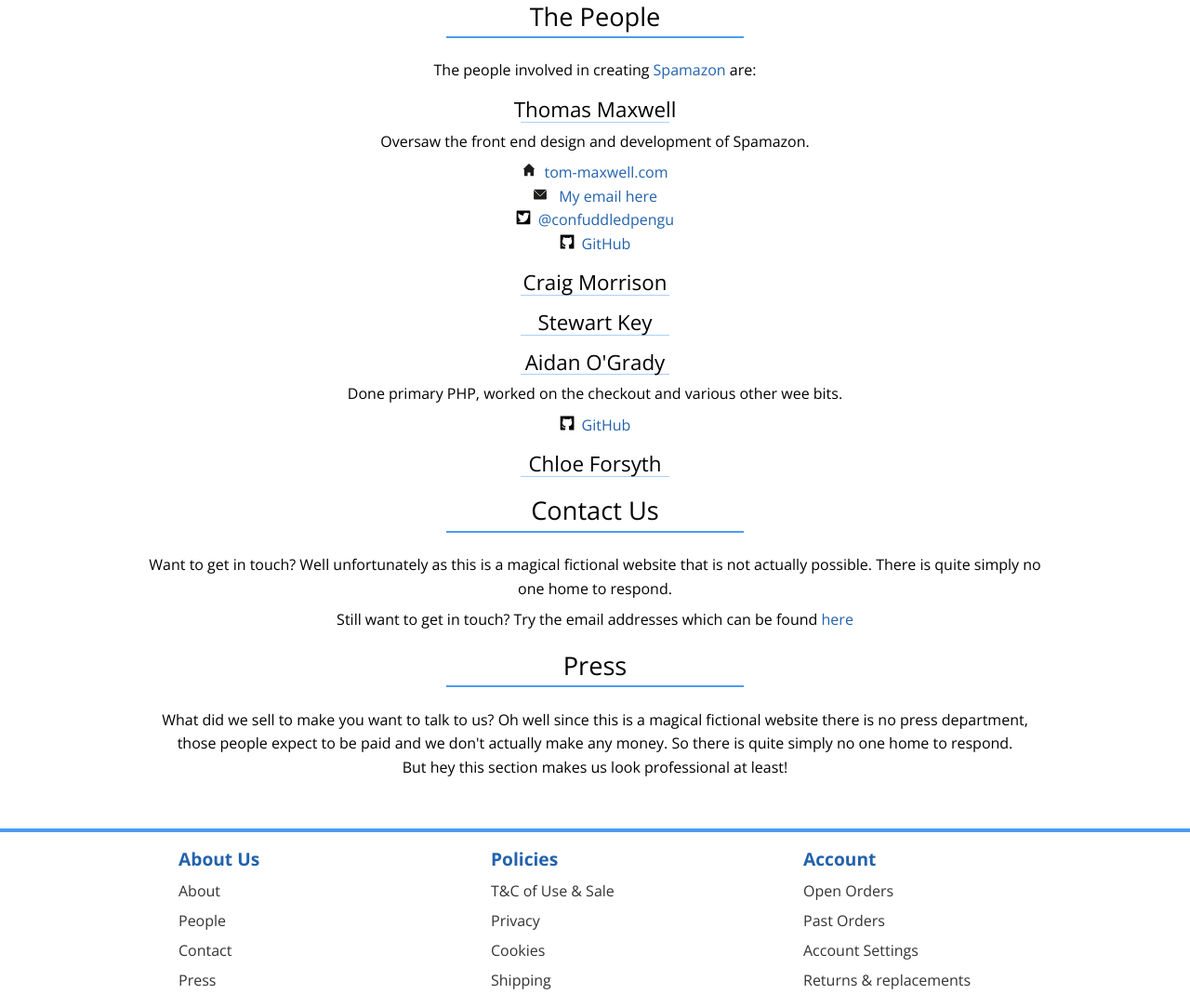
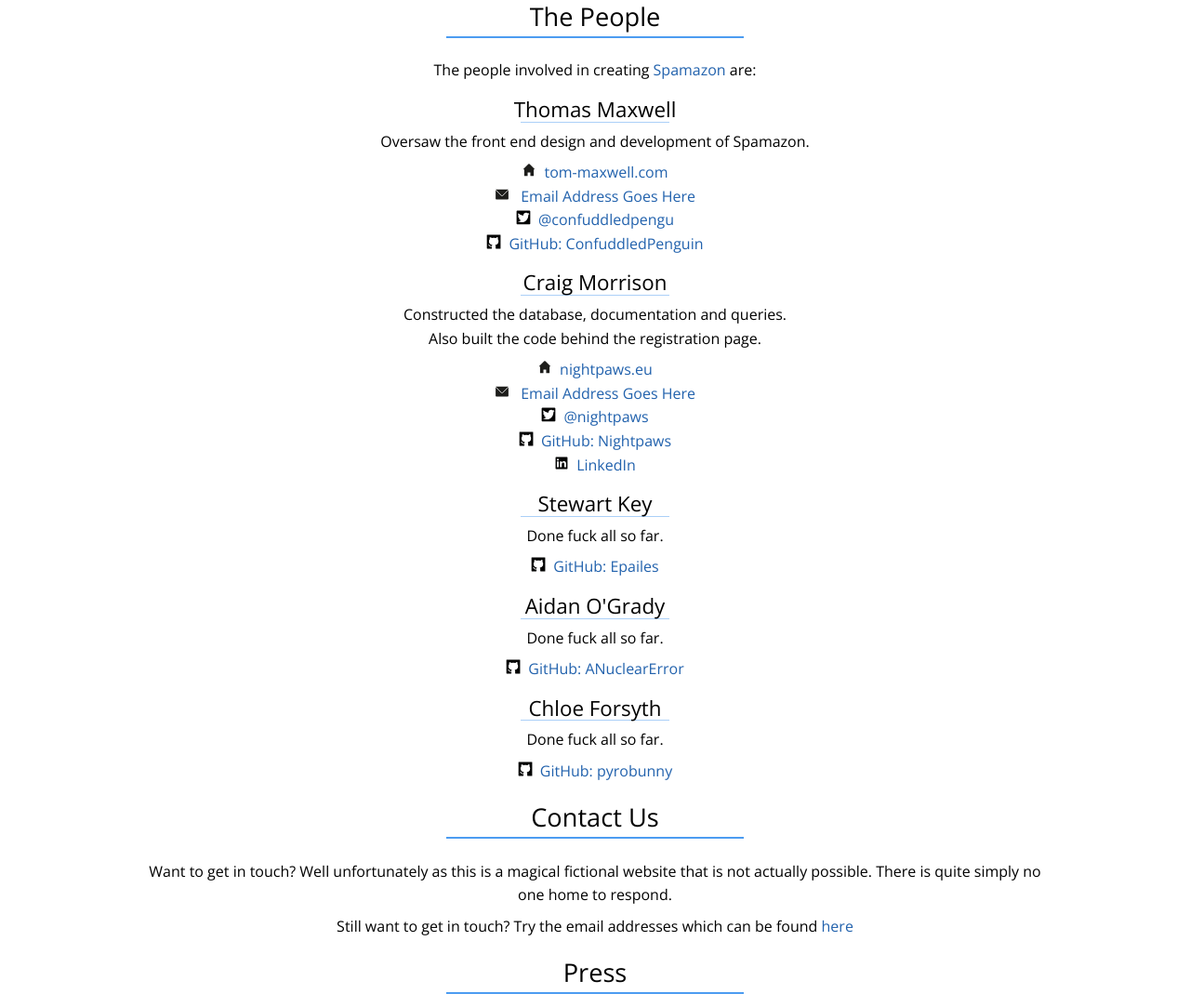
Before and after one commit to nightpaws/Spamazon-Shopping-Site-Project, a PHP site: page /about.php in a window 1280 px wide. Shown: the part 558-1641 px from the top of the page at 93% size. Run offline with PHP 8.4, Linux system fonts and the light colour scheme; some libraries are stand-ins or nearby versions.

Commit message:
Updated About page
Added Default values for members who have yet to fill in their
profiles: @ANuclearError @Epailes @PyroBunny
Created issue: #21 regarding this

```diff
--- a/html-css-template/about.php
+++ b/html-css-template/about.php
@@ -44,33 +44,45 @@
 					<p>Oversaw the front end design and development of Spamazon.</p>
 					<ul>
 						<li><a class="website" href="http://tom-maxwell.com">tom-maxwell.com</a></li>
-						<li><a class="email"> My email here <?php //hello@tom-maxwell.com ?></a></li>
+						<li><a class="email"> Email Address Goes Here<?php //hello@tom-maxwell.com ?></a></li>
 						<li><a class="twitter" href="https://twitter.com/confuddledpengu">@confuddledpengu</a></li>
-						<li><a class="github" href="https://github.com/ConfuddledPenguin">GitHub</a></li>
+						<li><a class="github" href="https://github.com/ConfuddledPenguin">GitHub: ConfuddledPenguin</a></li>
 						<?php //can do linkedin with the class of linkedin ?>
 					</ul>
 				</li>
 				<li>
 					<h3>Craig Morrison</h3>
-					<p></p>
-					<ul></ul>
+					<p>Constructed the database, documentation and queries. </br>
+					Also built the code behind the registration page.</p>
+					<ul>
+						<li><a class="website" href="http://nightpaws.eu">nightpaws.eu</a></li>
+						<li><a class="email"> Email Address Goes Here <?php //admin@nightpaws.eu ?></a></li>
+						<li><a class="twitter" href="https://twitter.com/nightpaws">@nightpaws</a></li>
+						<li><a class="github" href="https://github.com/nightpaws">GitHub: Nightpaws</a></li>
+						<li><a class="linkedin" href="https://www.linkedin.com/in/craigmorrison1">LinkedIn</a></li>
+					</ul>
 				</li>
 				<li>
 					<h3>Stewart Key</h3>
-					<p></p>
-					<ul></ul>
+					<p>Done fuck all so far.</p>
+					<ul>
+						<li><a class="github" href="https://github.com/Epailes">GitHub: Epailes</a></li>
+					</ul>
+
 				</li>
 				<li>
 					<h3>Aidan O'Grady</h3>
-					<p>Done primary PHP, worked on the checkout and various other wee bits.</p>
+					<p>Done fuck all so far.</p>
 					<ul>
-						<li><a class="github" href="https://github.com/ANuclearError">GitHub</a></li>
+						<li><a class="github" href="https://github.com/ANuclearError">GitHub: ANuclearError</a></li>
 					</ul>
 				</li>
 				<li>
 					<h3>Chloe Forsyth</h3>
-					<p></p>
-					<ul></ul>
+					<p>Done fuck all so far.</p>
+					<ul>
+						<li><a class="github" href="https://github.com/pyrobunny">GitHub: pyrobunny</a></li>
+					</ul>
 				</li>
 			</ul>
 		</div>
```
